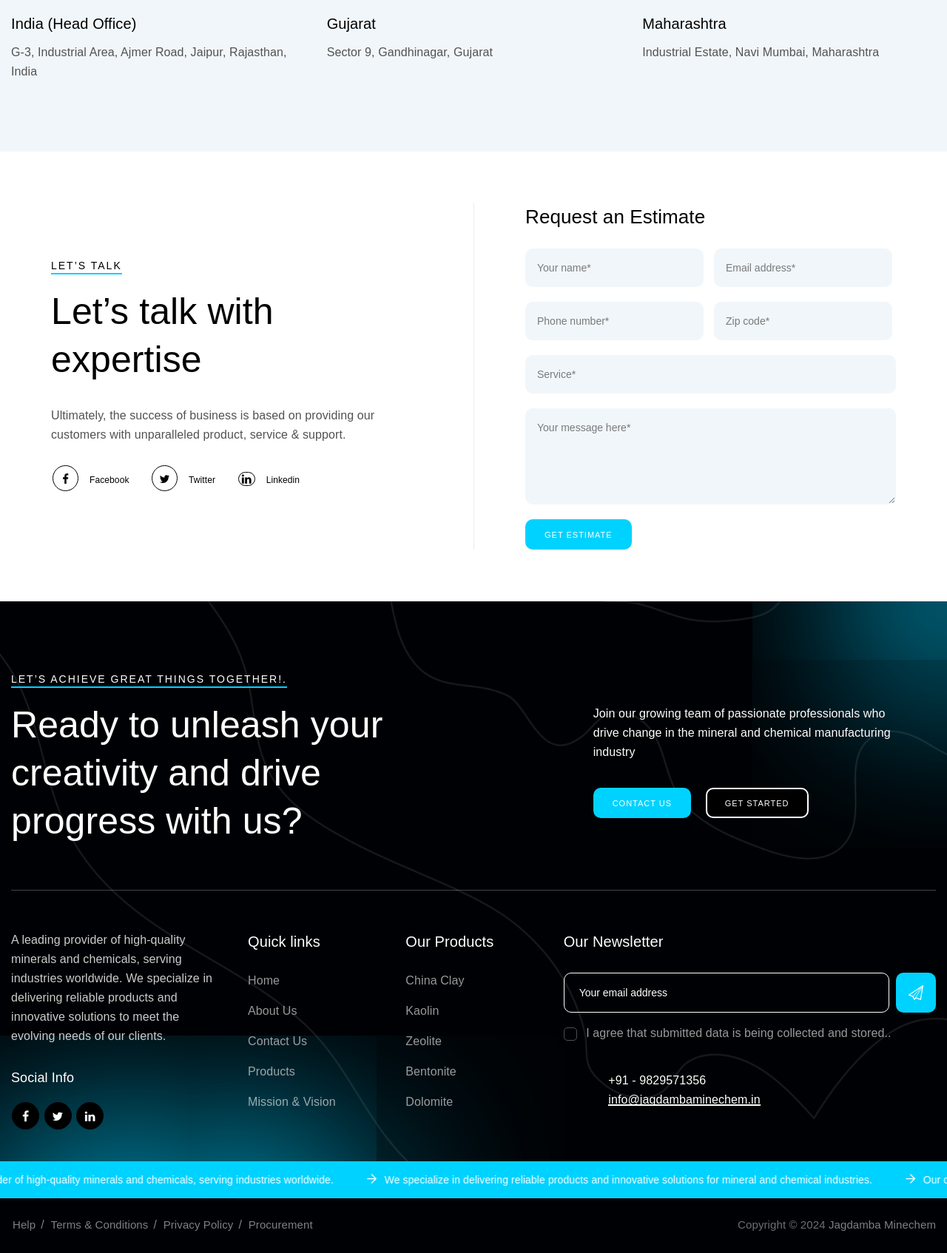
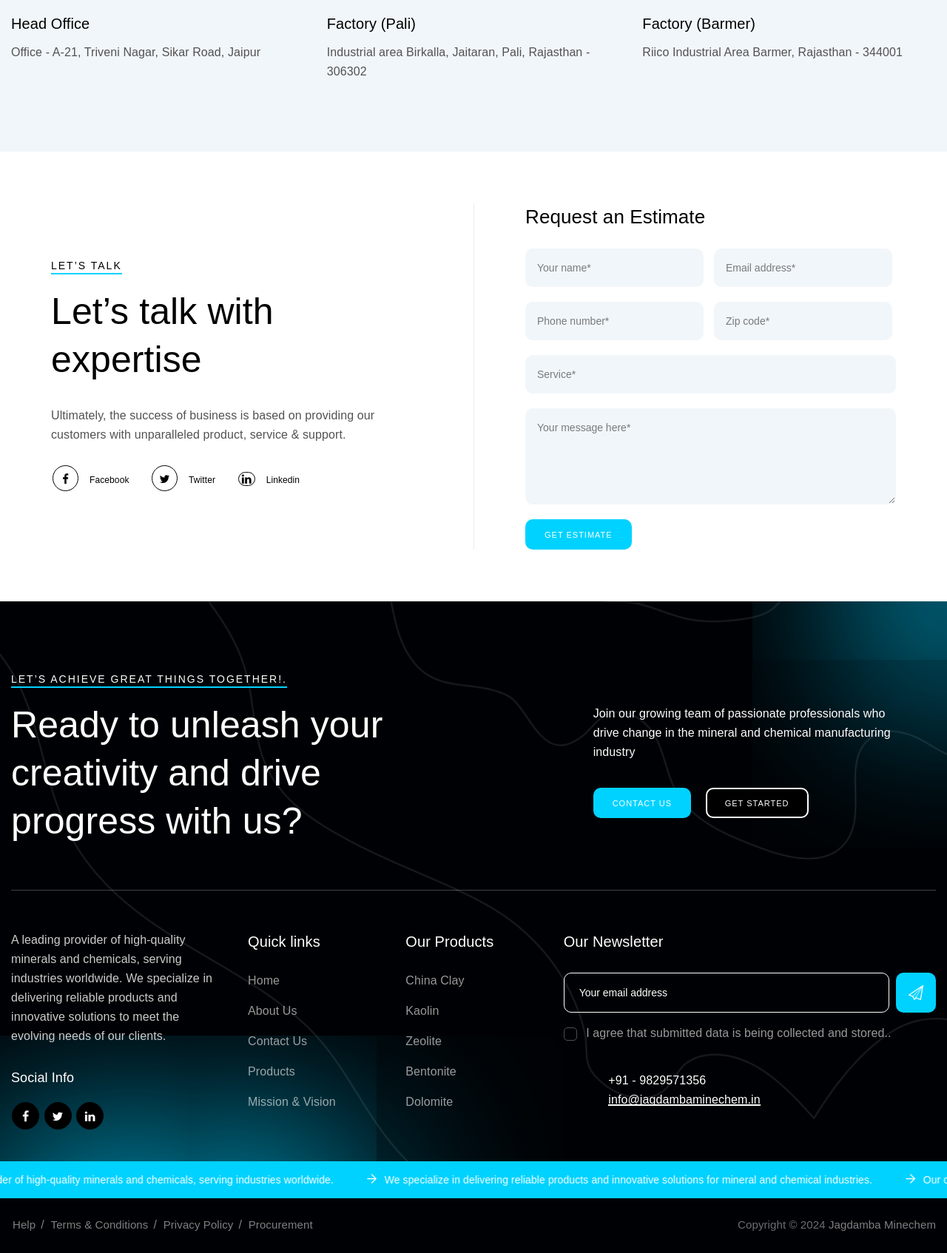
Before and after one commit to xakepmandy/JDM, a PHP site: page /contact-us.php in a window 1280 px wide. Shown: the part 1141-2835 px from the top of the page at 74% size. Run offline with PHP 8.4, Linux system fonts and the light colour scheme; some libraries are stand-ins or nearby versions; some web fonts are replaced; grey boxes are pictures that could not be loaded.

Commit message:
Update addresses
Update contact us page to include new addresses

```diff
--- a/contact-us.php
+++ b/contact-us.php
@@ -80,10 +80,10 @@
                                 </div><!-- featured-thumbnail end-->
                                 <div class="featured-content">
                                     <div class="featured-title mt-20">
-                                        <h3>India (Head Office)</h3>
+                                        <h3>Head Office</h3>
                                     </div>
                                     <div class="featured-desc">
-                                        <p>G-3, Industrial Area, Ajmer Road, Jaipur, Rajasthan, India</p>
+                                        <p>Office - A-21, Triveni Nagar, Sikar Road, Jaipur</p>
                                     </div>
                                 </div>
                             </div><!-- featured-imagebox-services end-->
@@ -97,10 +97,10 @@
                                 </div><!-- featured-thumbnail end-->
                                 <div class="featured-content">
                                     <div class="featured-title mt-20">
-                                        <h3>Gujarat</h3>
+                                        <h3>Factory (Pali)</h3>
                                     </div>
                                     <div class="featured-desc">
-                                        <p>Sector 9, Gandhinagar, Gujarat</p>
+                                        <p>Industrial area Birkalla, Jaitaran, Pali, Rajasthan - 306302</p>
                                     </div>
                                 </div>
                             </div><!-- featured-imagebox-services end-->
@@ -114,10 +114,10 @@
                                 </div><!-- featured-thumbnail end-->
                                 <div class="featured-content">
                                     <div class="featured-title mt-20">
-                                        <h3>Maharashtra</h3>
+                                        <h3>Factory (Barmer)</h3>
                                     </div>
                                     <div class="featured-desc">
-                                        <p>Industrial Estate, Navi Mumbai, Maharashtra</p>
+                                        <p>Riico Industrial Area Barmer, Rajasthan - 344001</p>
                                     </div>
                                 </div>
                             </div><!-- featured-imagebox-services end-->
```
